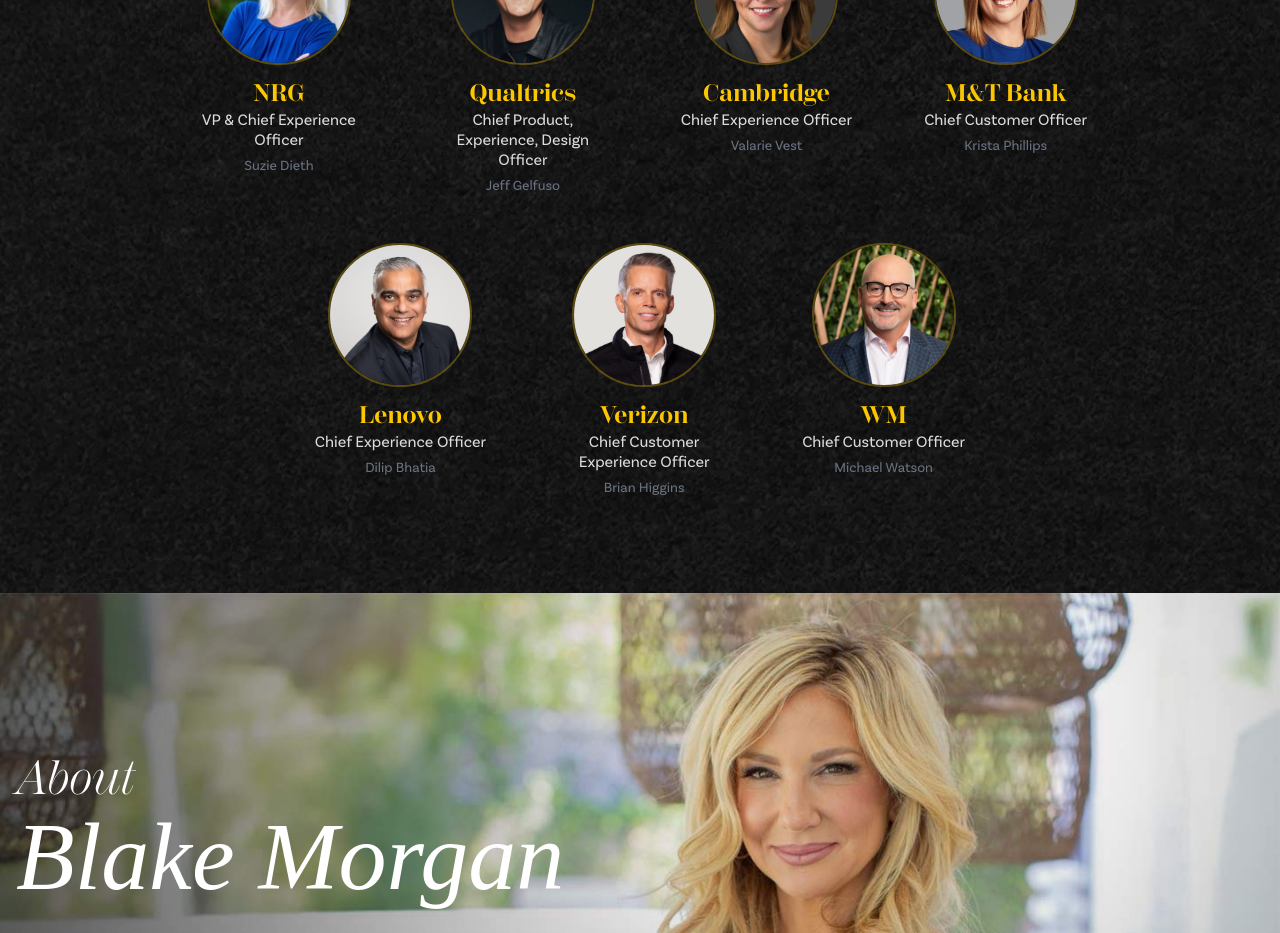
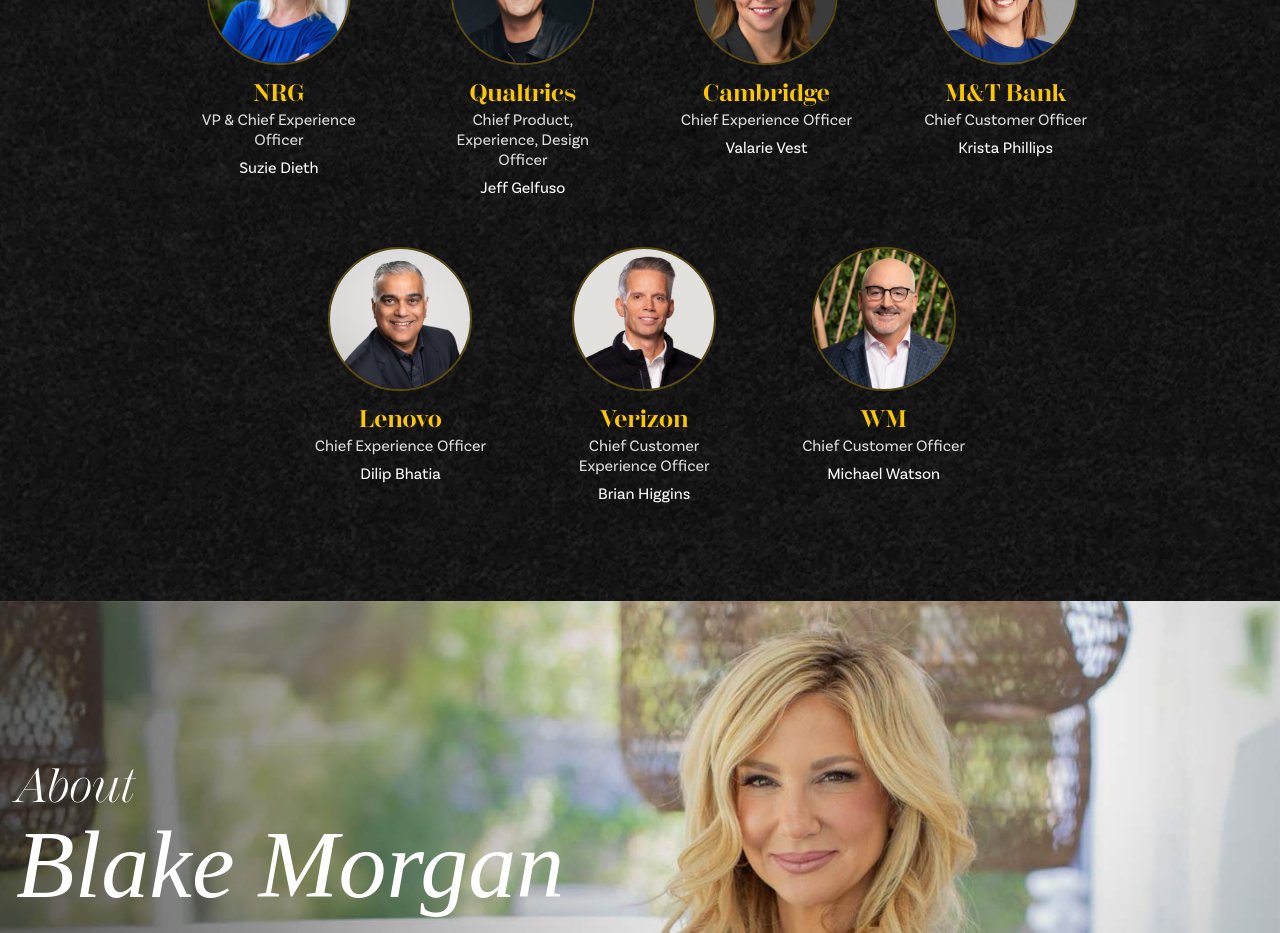
Before and after one commit to sohanuzzaman/CXO, a Next.js app: page / in a window 1280 px wide. Shown: the part 2960-3893 px from the top of the page. Built offline with nearby package versions, Linux system fonts and the light colour scheme.

Commit message:
feat: Update executive titles to improve text visibility and consistency

```diff
--- a/src/app/page.tsx
+++ b/src/app/page.tsx
@@ -364,7 +364,7 @@
                 <p className="text-xs sm:text-sm lg:text-base font-medium text-white/85 leading-tight px-1">
                   VP & Chief Experience Officer
                 </p>
-                <p className="text-sm font-light text-gray-500 pt-0.5">
+                <p className="text-xs sm:text-sm lg:text-base font-light text-white pt-0.5">
                   Suzie Dieth
                 </p>
               </div>
@@ -387,7 +387,7 @@
                 <p className="text-xs sm:text-sm lg:text-base font-medium text-white/85 leading-tight px-1">
                   Chief Product, Experience, Design Officer
                 </p>
-                <p className="text-sm font-light text-gray-500 pt-0.5">
+                <p className="text-xs sm:text-sm lg:text-base font-light text-white pt-0.5">
                   Jeff Gelfuso
                 </p>
               </div>
@@ -410,7 +410,7 @@
                 <p className="text-xs sm:text-sm lg:text-base font-medium text-white/85 leading-tight px-1">
                   Chief Experience Officer
                 </p>
-                <p className="text-sm font-light text-gray-500 pt-0.5">
+                <p className="text-xs sm:text-sm lg:text-base font-light text-white pt-0.5">
                   Valarie Vest
                 </p>
               </div>
@@ -433,7 +433,7 @@
                 <p className="text-xs sm:text-sm lg:text-base font-medium text-white/85 leading-tight px-1">
                   Chief Customer Officer
                 </p>
-                <p className="text-sm font-light text-gray-500 pt-0.5">
+                <p className="text-xs sm:text-sm lg:text-base font-light text-white pt-0.5">
                   Krista Phillips
                 </p>
               </div>
@@ -459,7 +459,7 @@
                 <p className="text-xs sm:text-sm lg:text-base font-medium text-white/85 leading-tight px-1">
                   Chief Experience Officer
                 </p>
-                <p className="text-sm font-light text-gray-500 pt-0.5">
+                <p className="text-xs sm:text-sm lg:text-base font-light text-white pt-0.5">
                   Dilip Bhatia
                 </p>
               </div>
@@ -482,7 +482,7 @@
                 <p className="text-xs sm:text-sm lg:text-base font-medium text-white/85 leading-tight px-1">
                   Chief Customer Experience Officer
                 </p>
-                <p className="text-sm font-light text-gray-500 pt-0.5">
+                <p className="text-xs sm:text-sm lg:text-base font-light text-white pt-0.5">
                   Brian Higgins
                 </p>
               </div>
@@ -505,7 +505,7 @@
                 <p className="text-xs sm:text-sm lg:text-base font-medium text-white/85 leading-tight px-1">
                   Chief Customer Officer
                 </p>
-                <p className="text-sm font-light text-gray-500 pt-0.5">
+                <p className="text-xs sm:text-sm lg:text-base font-light text-white pt-0.5">
                   Michael Watson
                 </p>
               </div>
```
